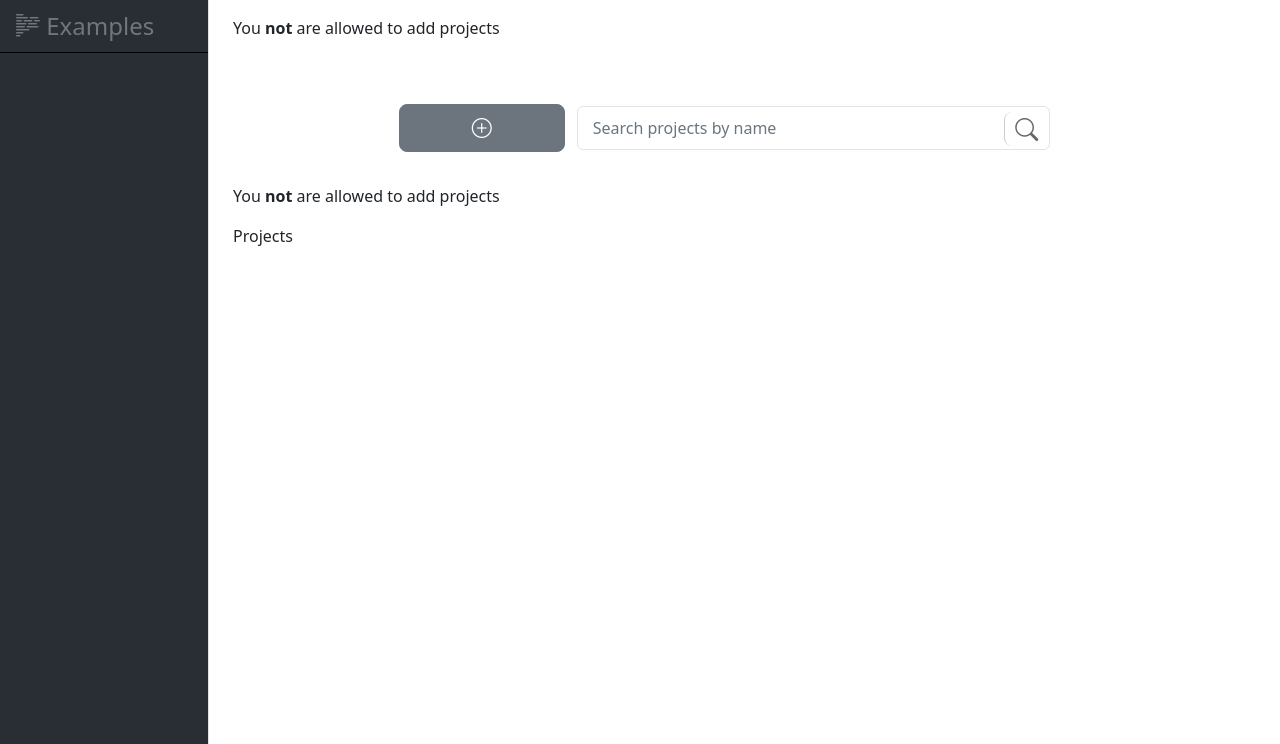
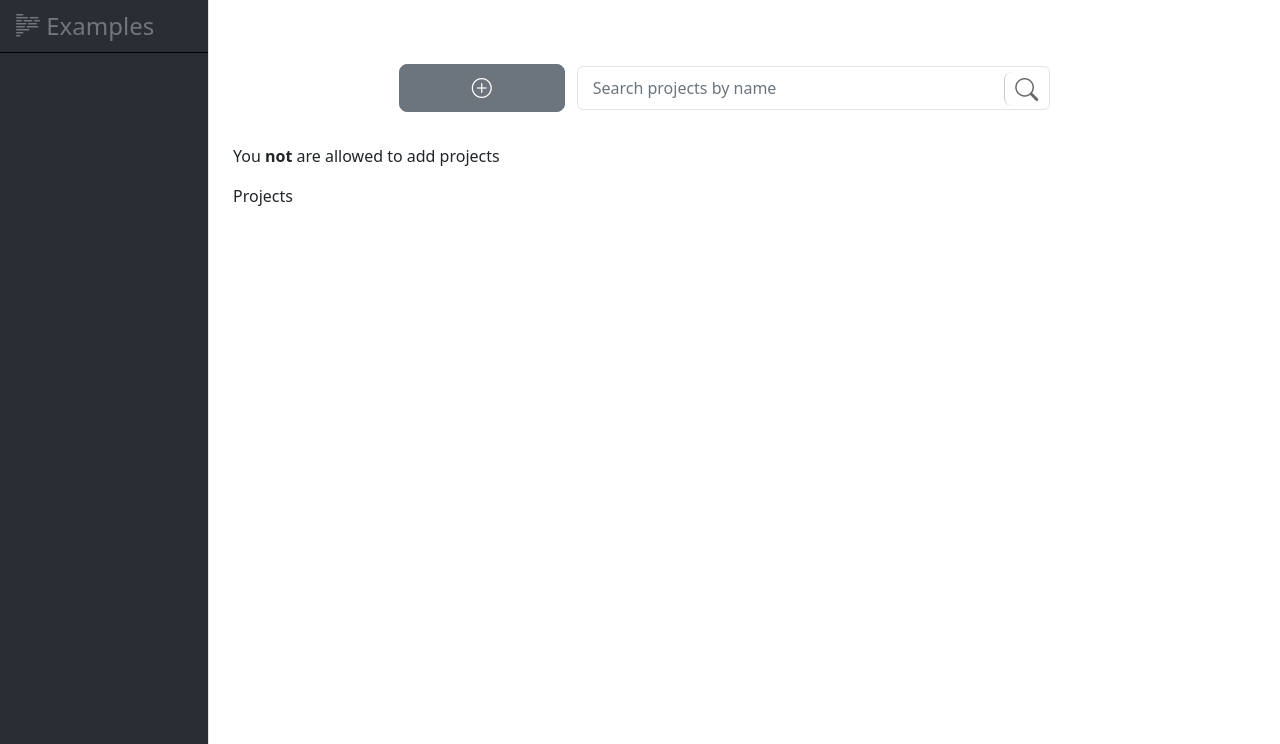
Before and after one commit to N5GEH/n5geh.tools.entirety, a Django app: template app/Entirety/projects/templates/projects/index.html in a window 1280 px wide. Shown: the part 56-800 px from the top of the page. Run offline with Django 4.2, Linux system fonts and the light colour scheme; the template is opened without the code that fills it, so the values that code supplies are empty; style sheets or scripts are compiled from the project's sources; some libraries are stand-ins or nearby versions.

Commit message:
fix: remove unused code

```diff
--- a/app/Entirety/projects/templates/projects/index.html
+++ b/app/Entirety/projects/templates/projects/index.html
@@ -4,13 +4,6 @@
 {% block title %}Projects{% endblock %}
 
 {% block content %}
-    <p>
-        {% if add_project %}
-            You are allowed to add projects
-        {% else  %}
-            You <b>not</b> are allowed to add projects
-        {% endif %}
-    </p>
     <div class="container mt-5">
         <div class="row">
             <div class="row height d-flex justify-content-center align-items-center">
```
